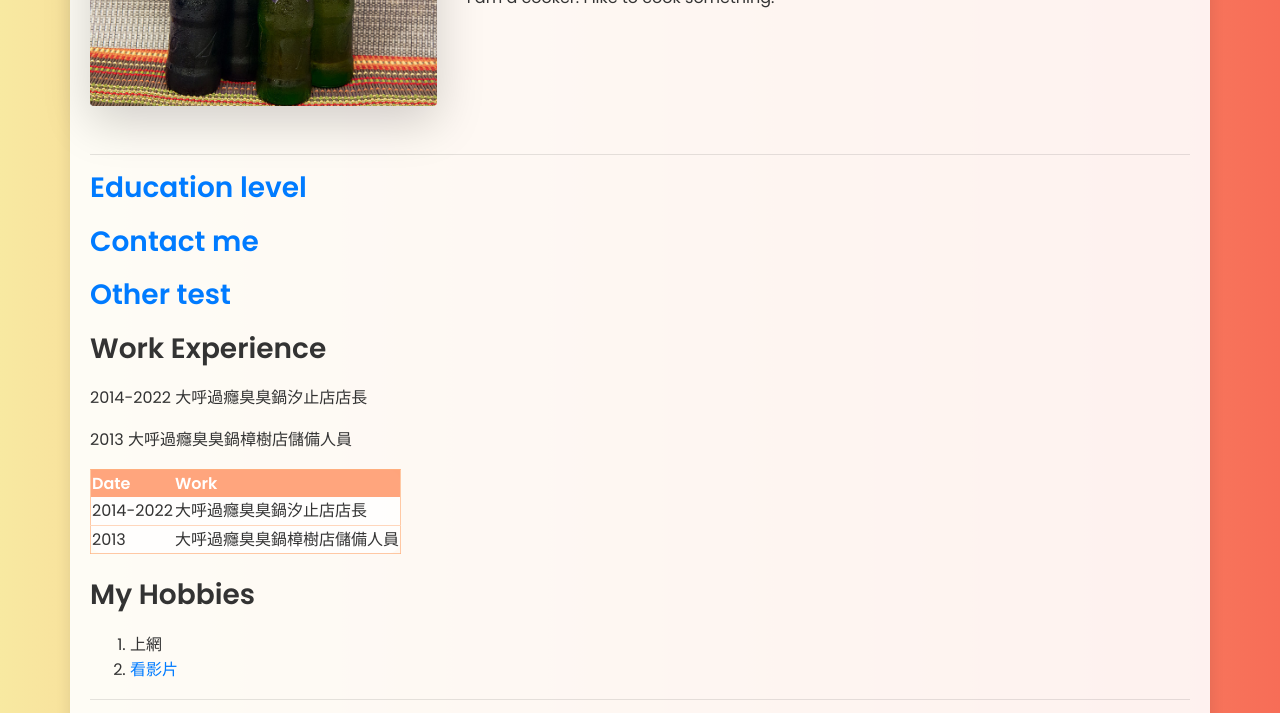
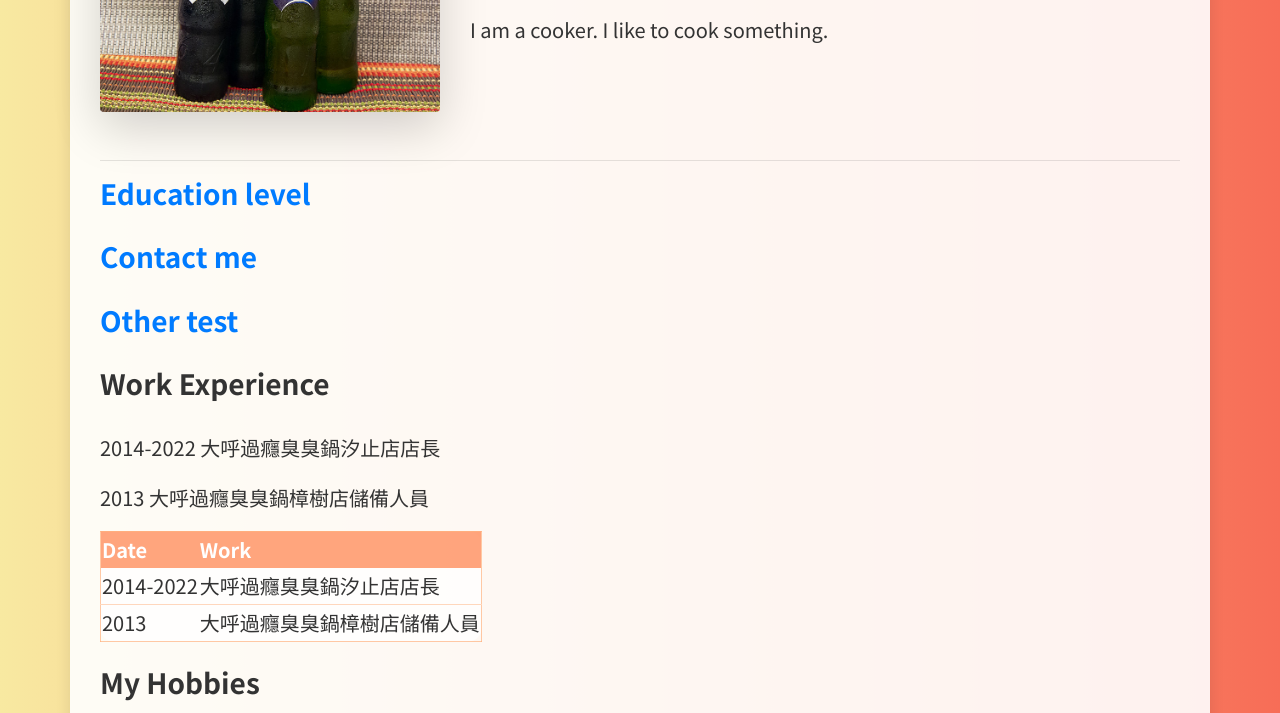
Before and after one commit to jtime/jt, a plain HTML site: page index.html in a window 1280 px wide. Shown: the part 193-906 px from the top of the page. Drawn offline with nearby package versions, Linux system fonts and the light colour scheme.

Commit message:
第五次改版0927

```diff
--- a/index.html
+++ b/index.html
@@ -1,5 +1,5 @@
 <!DOCTYPE html>
-<html lang="en">
+<html lang="zh">
 
 <head>
     <meta charset="utf-8">
@@ -9,21 +9,25 @@
     <!-- Bootstrap CSS -->
     <link rel="stylesheet" href="https://maxcdn.bootstrapcdn.com/bootstrap/4.5.2/css/bootstrap.min.css">
 
-    <!-- Google Fonts -->
+    <!-- Google Fonts for English -->
     <link href="https://fonts.googleapis.com/css2?family=Poppins:wght@400;600&display=swap" rel="stylesheet">
+
+    <!-- Google Fonts for Chinese -->
+    <link href="https://fonts.googleapis.com/css2?family=Noto+Sans+SC:wght@400;500;700&display=swap" rel="stylesheet">
 
     <style>
         /* General styles */
         body {
             background: linear-gradient(to right, #f8e9a1, #f76d57);
             color: #333;
-            font-family: 'Poppins', sans-serif;
-            line-height: 1.6;
+            font-family: 'Noto Sans SC', sans-serif; /* Chinese font */
+            line-height: 1.7;
+            font-size: 20px;
         }
 
         h1, h3 {
-            font-weight: 600;
-            margin-bottom: 20px;
+            font-weight: 700;
+            margin-bottom: 30px;
         }
 
         a {
@@ -82,8 +86,8 @@
         .container {
             box-shadow: 0 5px 15px rgba(0, 0, 0, 0.1);
             background-color: rgba(255, 255, 255, 0.9);
-            padding: 20px;
-            border-radius: 15px;
+            padding: 30px;
+            border-radius: 20px;
             margin-top: 5%;
         }
 
```
